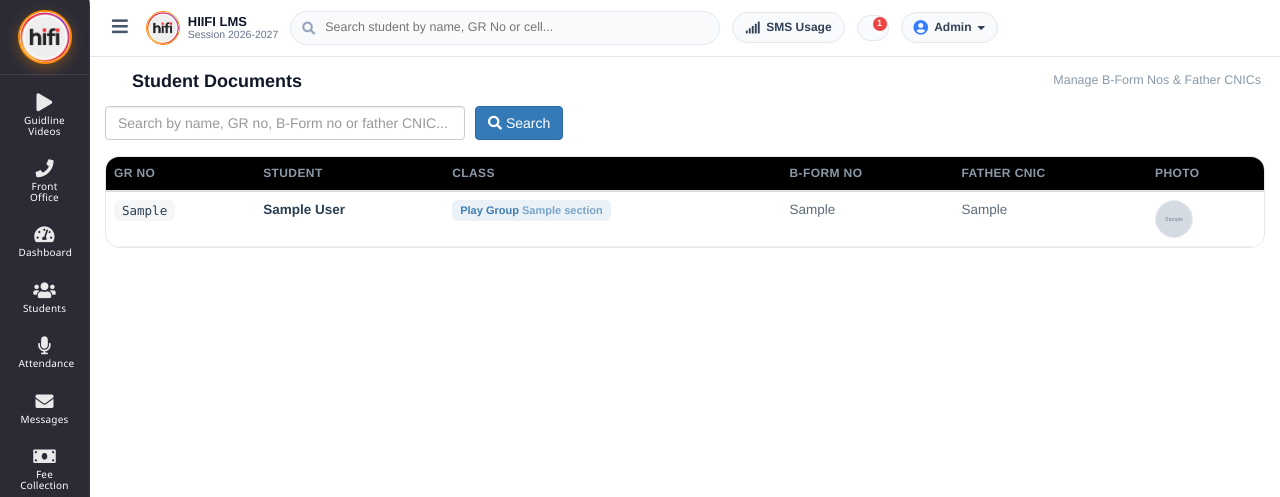
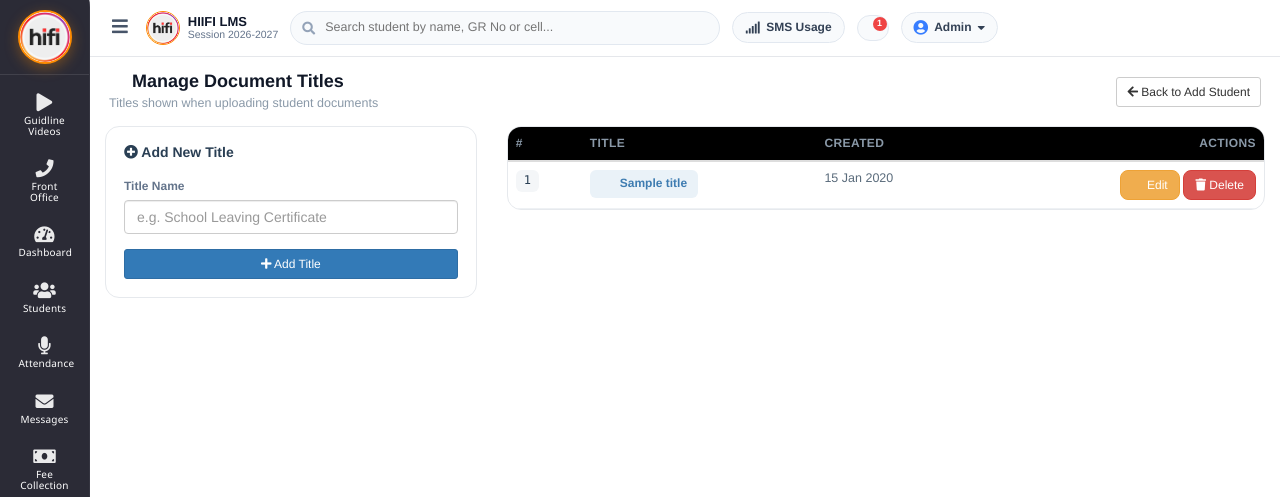
Before and after one commit to faizandeveloper123/lms-biztrack, a PHP site: page /add_student_documents.php in a window 1280 px wide. Shown: the top 497 px of the page. Run offline with PHP 8.4, Linux system fonts and the light colour scheme; a user stored in the database is signed in; data comes from the database, SQL or seed files in the repository; tables that the repository leaves empty or names only in its code hold one stand-in row (values such as "Sample post"); grey boxes marked "Sample" are stand-in pictures; some libraries are stand-ins or nearby versions.

Commit message:
Students: DP mannequin placeholder + drag-to-position (no crop); rebuild Manage Document Titles CRUD page

```diff
--- a/add_student_documents.php
+++ b/add_student_documents.php
@@ -3,113 +3,160 @@ define('HIIFI', true);
 require_once __DIR__ . '/config.php';
 require_login();
 
-$page_title = 'Student Documents';
+$page_title = 'Manage Document Titles';
 
-$search = trim($_GET['search'] ?? '');
-$where = '';
-$params = [];
-$types = '';
+$error = '';
+$success = '';
 
-if ($search !== '') {
-    $like = '%' . $search . '%';
-    $where = " WHERE CONCAT(s.first_name, ' ', s.last_name) LIKE ? OR s.gr_no LIKE ? OR s.form_b_no LIKE ? OR s.father_cnic LIKE ? OR c.class_name LIKE ?";
-    $params = [$like, $like, $like, $like, $like];
-    $types = 'sssss';
+// Handle POST actions
+if ($_SERVER['REQUEST_METHOD'] === 'POST') {
+    $action = isset($_POST['action']) ? $_POST['action'] : '';
+
+    if ($action === 'add') {
+        $name = trim($_POST['name'] ?? '');
+        if ($name === '') {
+            $error = 'Document title cannot be empty.';
+        } else {
+            $st = db_prepare('INSERT INTO document_titles (name) VALUES (?)');
+            $st->bind_param('s', $name);
+            $st->execute();
+            $success = 'Document title added successfully.';
+        }
+    } elseif ($action === 'update') {
+        $id = (int) ($_POST['id'] ?? 0);
+        $name = trim($_POST['name'] ?? '');
+        if ($id <= 0 || $name === '') {
+            $error = 'Document title and ID are required.';
+        } else {
+            $st = db_prepare('UPDATE document_titles SET name = ? WHERE id = ?');
+            $st->bind_param('si', $name, $id);
+            $st->execute();
+            $success = 'Document title updated successfully.';
+        }
+    } elseif ($action === 'delete') {
+        $id = (int) ($_POST['id'] ?? 0);
+        if ($id <= 0) {
+            $error = 'Invalid document title ID.';
+        } else {
+            $st = db_prepare('DELETE FROM document_titles WHERE id = ?');
+            $st->bind_param('i', $id);
+            $st->execute();
+            $success = 'Document title deleted successfully.';
+        }
+    }
 }
 
-$sql = "SELECT s.student_id, s.gr_no, CONCAT(s.first_name, ' ', s.last_name) AS student_name, s.form_b_no, s.father_cnic, s.photo, s.section_id, c.class_name, sec.section_name
-        FROM students s
-        LEFT JOIN classes c ON c.class_id = s.class_id
-        LEFT JOIN sections sec ON sec.section_id = s.section_id" . $where . " ORDER BY s.first_name ASC";
-
-if ($types !== '') {
-    $st = db_prepare($sql);
-    $st->bind_param($types, ...$params);
+// Editing an existing title
+$editing = null;
+if (isset($_GET['edit']) && (int) $_GET['edit'] > 0) {
+    $st = db_prepare('SELECT id, name FROM document_titles WHERE id = ?');
+    $st->bind_param('i', $_GET['edit']);
     $st->execute();
-    $result = $st->get_result();
-} else {
-    $result = db_query($sql);
+    $editing = $st->get_result()->fetch_assoc();
 }
 
-$students = [];
-if ($result) { while ($row = $result->fetch_assoc()) { $students[] = $row; } }
+$titles = [];
+$result = db_query('SELECT id, name, created_at FROM document_titles ORDER BY name');
+if ($result) { while ($row = $result->fetch_assoc()) { $titles[] = $row; } }
 
 include __DIR__ . '/includes/header.php';
 ?>
 <style>
-.doc-table th { font-size: 12px; text-transform: uppercase; letter-spacing: .4px; color: #8A99A8; font-weight: 700; border-bottom: 1px solid #E6E9ED; padding: 10px 14px; white-space: nowrap; }
-.doc-table td { padding: 9px 14px; font-size: 13.5px; vertical-align: middle; border-bottom: 1px solid #EEF1F4; }
-.doc-table tbody tr:hover { background: #F7FAFC; }
-.doc-photo { width: 38px; height: 38px; border-radius: 50%; object-fit: cover; border: 1px solid #E6E9ED; background: #F2F6F9; display: block; }
-.doc-photo-none { width: 38px; height: 38px; border-radius: 50%; background: #EAF0F4; color: #9AA7B4; display: flex; align-items: center; justify-content: center; font-size: 14px; }
-.doc-batch { display: inline-block; background: #EAF2F8; color: #3E7CB1; font-size: 11px; font-weight: 600; border-radius: 6px; padding: 3px 8px; }
-.chip-num { font-family: Consolas, monospace; font-size: 12.5px; color: #2A3F54; background: #F4F6F8; display: inline-block; padding: 2px 8px; border-radius: 6px; }
-.search-bar { display: flex; align-items: center; gap: 10px; margin-bottom: 16px; }
-.search-bar .form-control { max-width: 360px; }
+.doc-title-th { font-size: 12px; text-transform: uppercase; letter-spacing: .4px; color: #8A99A8; font-weight: 700; border-bottom: 1px solid #E6E9ED; padding: 10px 14px; white-space: nowrap; }
+.doc-title-td { padding: 10px 14px; font-size: 13.5px; vertical-align: middle; border-bottom: 1px solid #EEF1F4; }
+.doc-title-tr:hover { background: #F7FAFC; }
+.title-chip { display: inline-flex; align-items: center; gap: 7px; background: #EAF2F8; color: #3E7CB1; font-size: 12px; font-weight: 600; border-radius: 6px; padding: 5px 11px; }
+.title-num { font-family: Consolas, monospace; font-size: 12px; color: #2A3F54; background: #F4F6F8; display: inline-block; padding: 2px 8px; border-radius: 6px; }
+.btn-sm-ghost { padding: 5px 11px; font-size: 12px; border-radius: 8px; }
+.doc-empty { text-align: center; padding: 48px 20px; color: #95A5A6; }
+.doc-empty i { font-size: 40px; color: #D5DBDB; display: block; margin-bottom: 10px; }
 </style>
 
 <div class="main-content">
     <div class="container-fluid">
         <div style="display:flex; align-items:center; justify-content:space-between; padding:14px 4px; flex-wrap:wrap; gap:10px;">
-            <h3 style="font-size:18px; font-weight:800; color:#111827; margin:0;"><i class="fa fa-file-text-o"></i> Student Documents</h3>
-            <span style="font-size:12.5px; color:#8A99A8;">Manage B-Form Nos &amp; Father CNICs</span>
+            <div>
+                <h3 style="font-size:18px; font-weight:800; color:#111827; margin:0;"><i class="fa fa-file-text-o"></i> Manage Document Titles</h3>
+                <span style="font-size:12.5px; color:#8A99A8;">Titles shown when uploading student documents</span>
+            </div>
+            <a href="add_student.php" class="btn btn-sm btn-default"><i class="fa fa-arrow-left"></i> Back to Add Student</a>
         </div>
 
-        <form method="get" action="add_student_documents.php" class="search-bar">
-            <input type="text" name="search" class="form-control" placeholder="Search by name, GR no, B-Form no or father CNIC..." value="<?php echo e($search); ?>">
-            <button type="submit" class="btn btn-primary"><i class="fa fa-search"></i> Search</button>
-            <?php if ($search !== ''): ?>
-                <a href="add_student_documents.php" class="btn btn-default"><i class="fa fa-times"></i> Clear</a>
+        <?php if ($success): ?>
+            <div class="alert alert-success" style="padding:10px 14px; font-size:13px;"><i class="fa fa-check-circle"></i> <?php echo e($success); ?></div>
         <?php endif; ?>
+        <?php if ($error): ?>
+            <div class="alert alert-danger" style="padding:10px 14px; font-size:13px;"><i class="fa fa-exclamation-circle"></i> <?php echo e($error); ?></div>
+        <?php endif; ?>
+
+        <div class="row" style="margin:0;">
+            <div class="col-md-4" style="padding-left:0;">
+                <div style="background:#fff; border:1px solid #E6E9ED; border-radius:14px; padding:18px;">
+                    <?php if ($editing): ?>
+                        <h4 style="font-size:14px; font-weight:700; color:#2A3F54; margin:0 0 14px;"><i class="fa fa-pencil"></i> Edit Title</h4>
+                        <form method="post" action="add_student_documents.php">
+                            <input type="hidden" name="action" value="update">
+                            <input type="hidden" name="id" value="<?php echo (int) $editing['id']; ?>">
+                            <div class="form-group">
+                                <label style="font-size:12px; color:#64748B;">Title Name</label>
+                                <input type="text" name="name" class="form-control" value="<?php echo e($editing['name']); ?>" required>
+                            </div>
+                            <button type="submit" class="btn btn-primary btn-sm" style="width:100%;"><i class="fa fa-save"></i> Update</button>
+                            <a href="add_student_documents.php" class="btn btn-default btn-sm" style="width:100%; margin-top:6px;"><i class="fa fa-times"></i> Cancel</a>
                         </form>
+                    <?php else: ?>
+                        <h4 style="font-size:14px; font-weight:700; color:#2A3F54; margin:0 0 14px;"><i class="fa fa-plus-circle"></i> Add New Title</h4>
+                        <form method="post" action="add_student_documents.php">
+                            <input type="hidden" name="action" value="add">
+                            <div class="form-group">
+                                <label style="font-size:12px; color:#64748B;">Title Name</label>
+                                <input type="text" name="name" class="form-control" placeholder="e.g. School Leaving Certificate" required>
+                            </div>
+                            <button type="submit" class="btn btn-primary btn-sm" style="width:100%;"><i class="fa fa-plus"></i> Add Title</button>
+                        </form>
+                    <?php endif; ?>
+                </div>
+            </div>
 
+            <div class="col-md-8" style="padding-right:0;">
                 <div style="background:#fff; border:1px solid #E6E9ED; border-radius:14px; overflow:hidden;">
-            <?php if (count($students) > 0): ?>
-                <div class="table-responsive">
-                    <table class="table doc-table" style="margin:0;">
+                    <?php if (count($titles) > 0): ?>
+                        <table class="table" style="margin:0;">
                             <thead>
                                 <tr>
-                                <th>GR No</th>
-                                <th>Student</th>
-                                <th>Class</th>
-                                <th>B-Form No</th>
-                                <th>Father CNIC</th>
-                                <th>Photo</th>
+                                    <th class="doc-title-th">#</th>
+                                    <th class="doc-title-th">Title</th>
+                                    <th class="doc-title-th">Created</th>
+                                    <th class="doc-title-th" style="text-align:right;">Actions</th>
                                 </tr>
                             </thead>
                             <tbody>
-                            <?php foreach ($students as $std): ?>
-                            <tr>
-                                <td><span class="chip-num"><?php echo e($std['gr_no']); ?></span></td>
-                                <td style="font-weight:600; color:#2A3F54;"><?php echo e($std['student_name']); ?></td>
-                                <td>
-                                    <?php if (!empty($std['class_name'])): ?>
-                                        <span class="doc-batch"><?php echo e($std['class_name']); ?> <span style="opacity:.65;"><?php echo e($std['section_name'] ?? ''); ?></span></span>
-                                    <?php else: ?>
-                                        <span style="color:#B6C0CB;">—</span>
-                                    <?php endif; ?>
-                                </td>
-                                <td style="color:#5A6B7B;"><?php echo e($std['form_b_no'] ?? ''); ?></td>
-                                <td style="color:#5A6B7B;"><?php echo e($std['father_cnic'] ?? ''); ?></td>
-                                <td>
-                                    <?php if (!empty($std['photo'])): ?>
-                                        <img class="doc-photo" src="<?php echo BASE_URL; ?>uploads/students/<?php echo e($std['photo']); ?>" alt="">
-                                    <?php else: ?>
-                                        <span class="doc-photo-none"><i class="fa fa-user"></i></span>
-                                    <?php endif; ?>
+                                <?php foreach ($titles as $t): ?>
+                                <tr class="doc-title-tr">
+                                    <td class="doc-title-td"><span class="title-num"><?php echo (int) $t['id']; ?></span></td>
+                                    <td class="doc-title-td"><span class="title-chip"><i class="fa fa-file-text-o"></i> <?php echo e($t['name']); ?></span></td>
+                                    <td class="doc-title-td" style="color:#5A6B7B; font-size:12.5px;"><?php echo e(date('d M Y', strtotime($t['created_at']))); ?></td>
+                                    <td class="doc-title-td" style="text-align:right; white-space:nowrap;">
+                                        <a href="add_student_documents.php?edit=<?php echo (int) $t['id']; ?>" class="btn btn-sm btn-warning btn-sm-ghost"><i class="fa fa-pencil"></i> Edit</a>
+                                        <form method="post" action="add_student_documents.php" style="display:inline-block;" onsubmit="return confirm('Delete this document title?');">
+                                            <input type="hidden" name="action" value="delete">
+                                            <input type="hidden" name="id" value="<?php echo (int) $t['id']; ?>">
+                                            <button type="submit" class="btn btn-sm btn-danger btn-sm-ghost"><i class="fa fa-trash"></i> Delete</button>
+                                        </form>
                                     </td>
                                 </tr>
                                 <?php endforeach; ?>
                             </tbody>
                         </table>
-                </div>
                     <?php else: ?>
-                <div style="text-align:center; padding:56px 20px; color:#95A5A6;">
-                    <i class="fa fa-file-text-o" style="font-size:44px; color:#D5DBDB; display:block; margin-bottom:12px;"></i>
-                    <?php echo $search !== '' ? 'No students match your search.' : 'Student documents will appear here once students are added.'; ?>
+                        <div class="doc-empty">
+                            <i class="fa fa-file-text-o"></i>
+                            No document titles yet. Add one using the form on the left.
                         </div>
                     <?php endif; ?>
                 </div>
             </div>
         </div>
+    </div>
+</div>
 <?php include __DIR__ . '/includes/footer.php'; ?>
```
Also changed, not shown: add_student.php (+28 -71 lines). Lines whose indentation alone changed are shown as unchanged.
